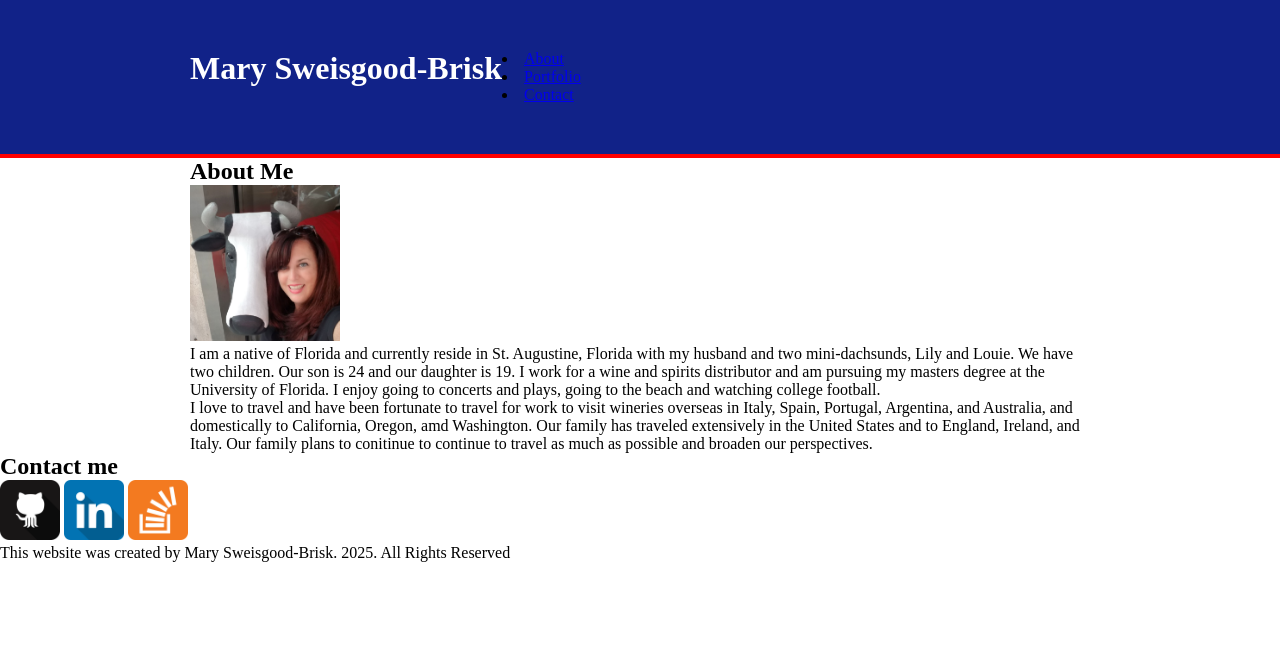
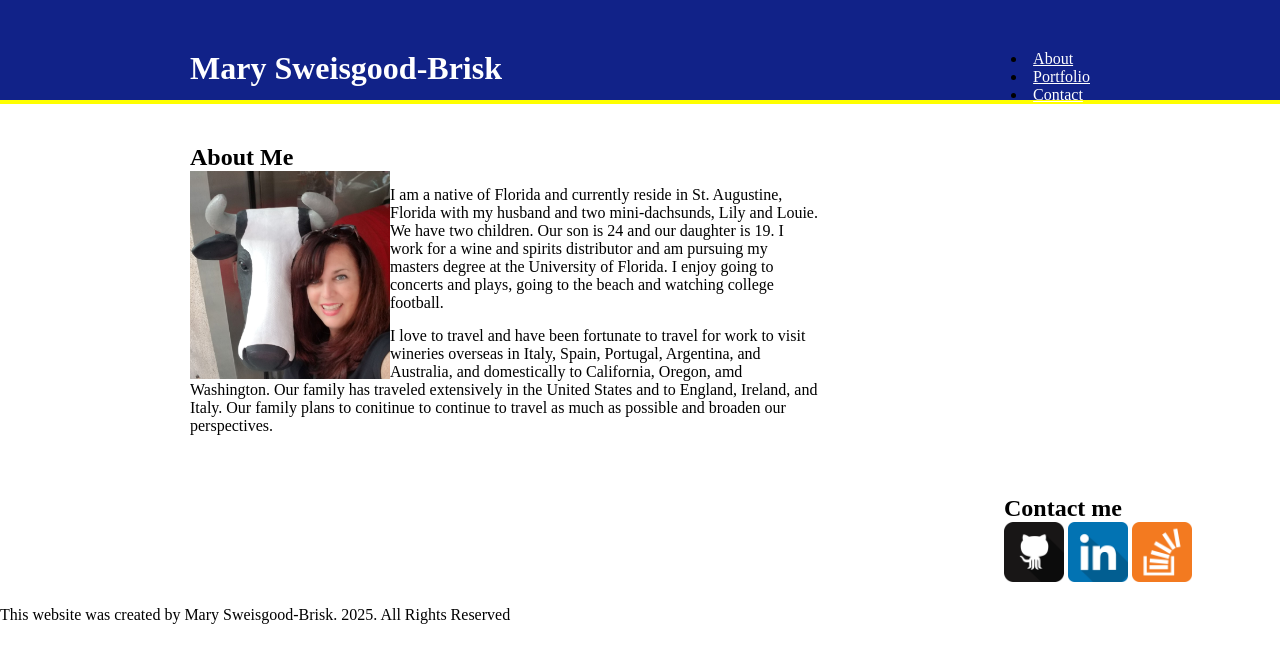
Before and after one commit to Msbrisk/m5-hw5-sweisgood-mary, a plain HTML site: page index.html in a window 1280 px wide. Drawn offline with Linux system fonts and the light colour scheme.

Commit message:
Update styles.css

```diff
--- a/styles.css
+++ b/styles.css
@@ -7,7 +7,7 @@
 header {
     background: #128;
     padding: 50px 0;
-    border-bottom: 4px solid red;
+    border-bottom: 4px solid yellow;
 }
 
 .container {
@@ -20,9 +20,10 @@ h1 {
     color: white;
 }
 
-p(
+p{
     margin: 15px 0;
-    }
+    line height: 145%
+}
 
 nav{
     float: right;
@@ -62,3 +63,4 @@ footer {
     float: left;
     margin: 0 20 px 10px 0;
     width: 200px;
+}
```
